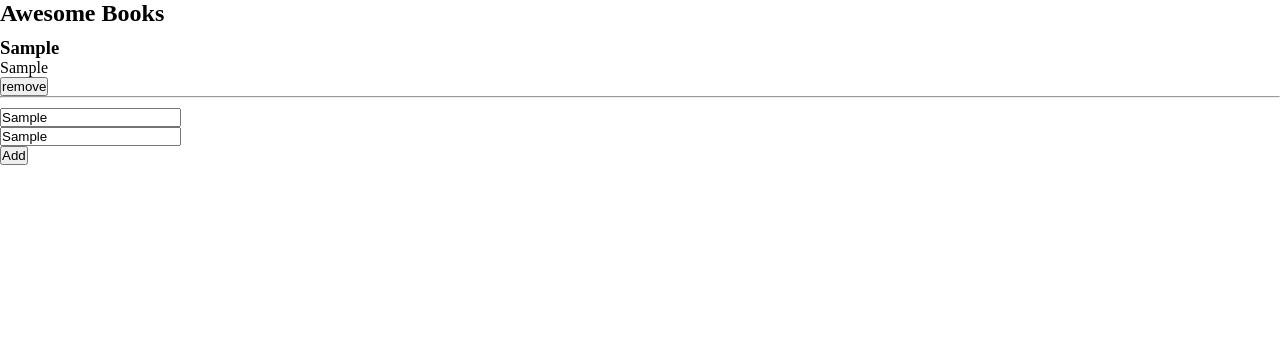
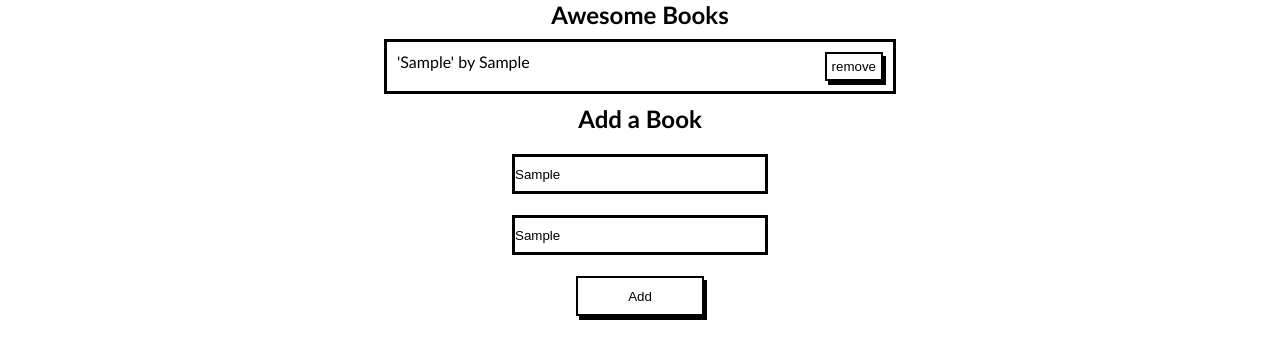
Before and after one commit to Mov305/BookL, a website: page index.html in a window 1280 px wide. Both pictures are taken after typing "Sample", "Sample" into the empty fields and a click on the button "Add". Drawn offline with Linux system fonts and the light colour scheme.

Commit message:
Add css styling

```diff
--- a/css/style.css
+++ b/css/style.css
@@ -4,13 +4,65 @@
   box-sizing: border-box;
 }
 
+body {
+  display: flex;
+  flex-direction: column;
+  align-items: center;
+  font-family: 'Gill Sans', 'Gill Sans MT', Calibri, 'Trebuchet MS', sans-serif;
+}
+
 section {
   display: flex;
   flex-direction: column;
   gap: 10px;
+  align-items: center;
 }
 
 ul {
   list-style-type: none;
   padding: 0;
+  display: flex;
+  flex-direction: column;
+  border: 3px solid black;
+  width: 40vw;
 }
+
+ul li {
+  display: flex;
+  flex-direction: row;
+  justify-content: space-between;
+  padding: 10px;
+}
+
+ul li:nth-child(2n) {
+  background-color: rgb(184, 184, 184);
+}
+
+ul li button {
+  padding: 5px;
+  background-color: white;
+  border: 2px solid black;
+  box-shadow: 3px 4px black;
+}
+
+form {
+  display: flex;
+  flex-direction: column;
+  gap: 1px;
+  font-family: 'Gill Sans', 'Gill Sans MT', Calibri, 'Trebuchet MS', sans-serif;
+  align-items: center;
+}
+
+form input {
+  border: 3px solid black;
+  width: 20vw;
+  height: 40px;
+}
+
+.form-button {
+  width: 10vw;
+  height: 40px;
+  background-color: white;
+  border: 2px solid black;
+  box-shadow: 3px 4px black;
+}
--- a/index.html
+++ b/index.html
@@ -14,11 +14,13 @@
         <h1>Awesome Books</h1>
         <ul id="listOfBooks"></ul>
         <form action="#">
+          <h2>Add a Book</h2>
+          <br>
           <input type="text" id="bookTitle" placeholder="Title" />
           <br />
           <input type="text" id="bookAuthor" placeholder="Author" />
           <br />
-          <button type="button">Add</button>
+          <button class="form-button" type="button">Add</button>
         </form>
       </section>
     </main>
--- a/javascript/book.js
+++ b/javascript/book.js
@@ -5,15 +5,17 @@ const addBook = document.querySelector('form > button[type=button]');
 
 function updateLocalStorage(data) {
   localStorage.setItem('data', JSON.stringify(data));
-  console.log(data);
 }
 
+/* eslint max-classes-per-file: ["error", 2] */
 class BooksArray extends Array {
   static get() {
     return Array;
   }
+
   removeBook(id) {
-    booksArray = booksArray.filter((ele, index) => index !== id);
+    /* eslint-disable */
+    booksArray = this.filter((ele, index) => index !== id);
   }
 }
 
@@ -22,6 +24,7 @@ class Book {
     this.title = title;
     this.author = author;
   }
+
   pushBook() {
     booksArray.push(this);
   }
@@ -34,11 +37,9 @@ const addUI = () => {
   booklist.innerHTML = booksArray
     .map(
       (ele, id) => `<li>
-                     <h3>${ele.title}</h3>
-                     <p>${ele.author}</p>
+                     <p>'${ele.title}' by ${ele.author}</p>
                      <button type="button"
                      onClick="removeUI(${id})">remove</button>
-                     <hr>
                     </li>
   `,
     )
```
